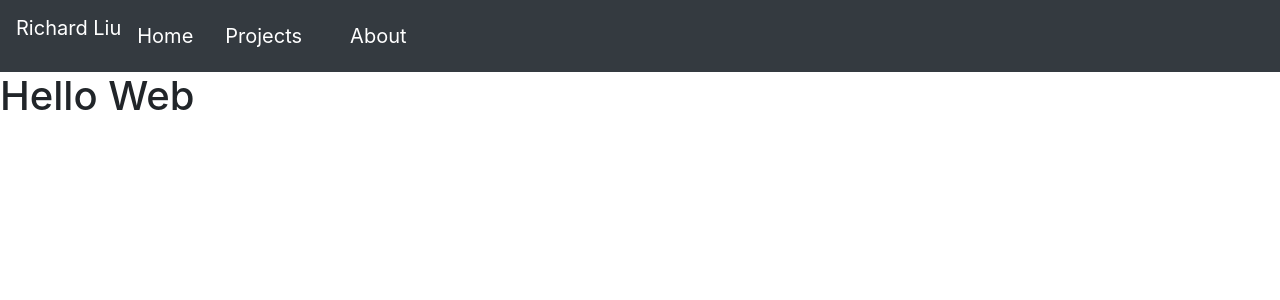
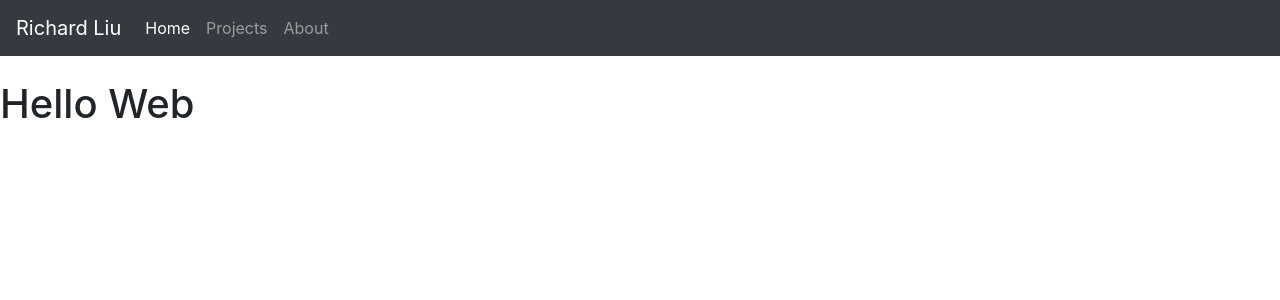
Before and after one commit to richardliuca/website, a Flask app: page / in a window 1280 px wide. Shown: the top 300 px of the page. Run offline with Flask 2, Linux system fonts and the light colour scheme; some libraries are stand-ins or nearby versions.

Commit message:
adding navbar and auto highlight current page

```diff
--- a/portfolio/static/js/layout.js
+++ b/portfolio/static/js/layout.js
@@ -1,5 +1,12 @@
 $(document).ready(function(){
-  // $("#top-alert").fadeIn("fast").delay(3000).fadeOut("slow");
-  $(".alert").alert("close")
+  $(".alert").alert("close");
+  var title = $("title").html();
+  if (title == "Home" || title == "Projects Hub" || title == "About Me"){
+    $("a#nav-item").removeClass("active");
+    $("a#"+title.replace(" ", "-")).addClass("active");
+  } else {
+    $("a#nav-item").removeClass("active");
+  }
+
 
 })
--- a/portfolio/templates/layout.html
+++ b/portfolio/templates/layout.html
@@ -30,17 +30,23 @@
     {% endwith %}
 
     {% block header %}
-    <nav class="navbar navbar-expand-lg navbar-dark bg-dark">
-      <p class="navbar-brand">Richard Liu</p>
-      <button class="navbar-toggler" type="button" data-toggle="collapse" data-target="#navbarSupportedContent" aria-controls="navbarSupportedContent" aria-expanded="false" aria-label="Toggle navigation">
+    <nav class="navbar navbar-expand-md navbar-dark bg-dark mb-4">
+      <a class="navbar-brand" href="#">Richard Liu</a>
+      <button class="navbar-toggler" type="button" data-toggle="collapse" data-target="#navbarCollapse" aria-controls="navbarCollapse" aria-expanded="false" aria-label="Toggle navigation">
         <span class="navbar-toggler-icon"></span>
       </button>
-      <div class="collapse navbar-collapse" id="navbarSupportedContent">
-        <a class="navbar-brand" href="{{ url_for('front_page.home') }}">Home</a>
-
-        <a class="navbar-brand nav-link" href="{{ url_for('project_hub.hub') }}">Projects</a>
-
-        <a class="navbar-brand nav-link" href="{{ url_for('front_page.about') }}">About</a>
+      <div class="collapse navbar-collapse" id="navbarCollapse">
+        <ul class="navbar-nav mr-auto">
+          <li class="nav-item">
+            <a class="nav-link" id="Home" href="{{ url_for('front_page.home') }}">Home</a>
+          </li>
+          <li class="nav-item">
+            <a class="nav-link" id="Projects-Hub" href="{{ url_for('project_hub.hub') }}">Projects</a>
+          </li>
+          <li class="nav-item">
+            <a class="nav-link" id="About-Me" href="{{ url_for('front_page.about') }}">About</a>
+          </li>
+        </ul>
       </div>
     </nav>
     {% endblock header%}
```
